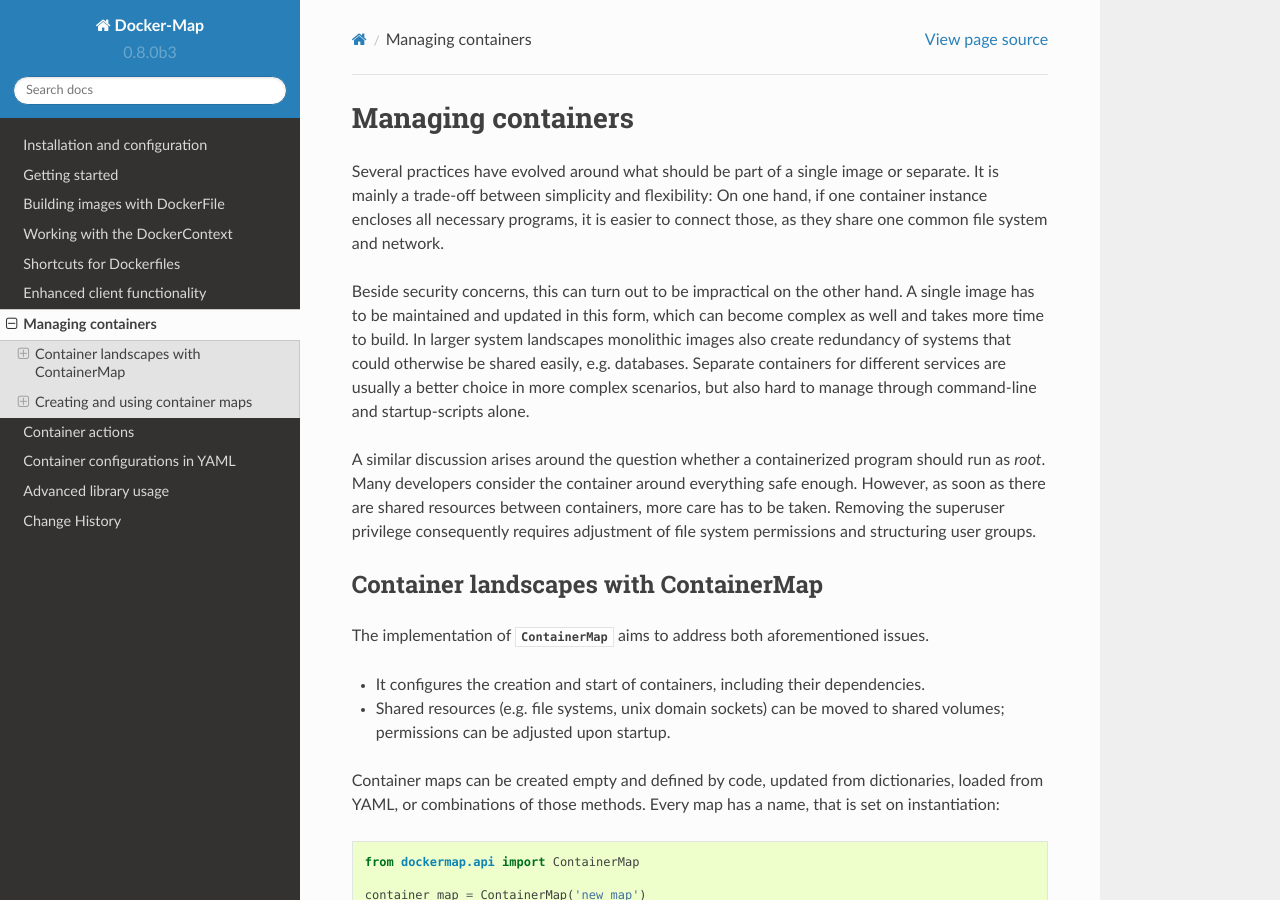
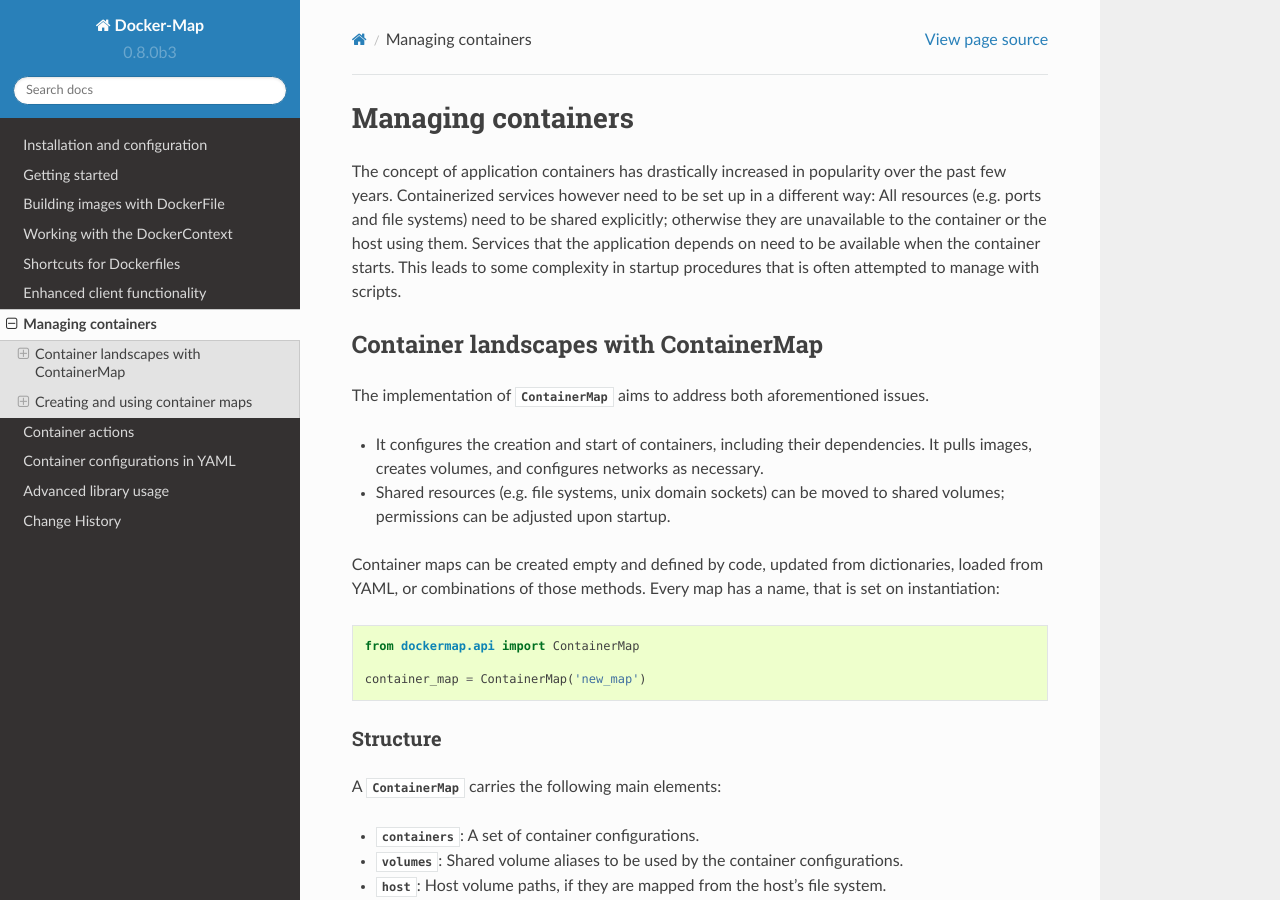
Before and after one commit to merll/docker-map, a Sphinx documentation site: the page built from docs/guide/containers/maps.rst, in a window 1280 px wide and 900 px high. Built offline with Sphinx 7.4.7 and the Read the Docs theme 2.0.0, drawn with Linux system fonts in a browser that asks for light colours.

Commit message:
Updated maps intro.

```diff
--- a/docs/guide/containers/maps.rst
+++ b/docs/guide/containers/maps.rst
@@ -2,26 +2,18 @@
 
 Managing containers
 ===================
-Several practices have evolved around what should be part of a single image or separate. It is mainly a trade-off
-between simplicity and flexibility: On one hand, if one container instance encloses all necessary programs, it is easier
-to connect those, as they share one common file system and network.
-
-Beside security concerns, this can turn out to be impractical on the other hand. A single image has to be maintained and
-updated in this form, which can become complex as well and takes more time to build. In larger system landscapes
-monolithic images also create redundancy of systems that could otherwise be shared easily, e.g. databases. Separate
-containers for different services are usually a better choice in more complex scenarios, but also hard to manage through
-command-line and startup-scripts alone.
-
-A similar discussion arises around the question whether a containerized program should run as `root`. Many developers
-consider the container around everything safe enough. However, as soon as there are shared resources between containers,
-more care has to be taken. Removing the superuser privilege consequently requires adjustment of file system permissions
-and structuring user groups.
+The concept of application containers has drastically increased in popularity over the past few years. Containerized
+services however need to be set up in a different way: All resources (e.g. ports and file systems) need to
+be shared explicitly; otherwise they are unavailable to the container or the host using them. Services that the
+application depends on need to be available when the container starts. This leads to some complexity in startup
+procedures that is often attempted to manage with scripts.
 
 Container landscapes with ContainerMap
 --------------------------------------
 The implementation of :class:`~dockermap.map.config.main.ContainerMap` aims to address both aforementioned issues.
 
-* It configures the creation and start of containers, including their dependencies.
+* It configures the creation and start of containers, including their dependencies. It pulls images, creates volumes,
+  and configures networks as necessary.
 * Shared resources (e.g. file systems, unix domain sockets) can be moved to shared volumes; permissions can be adjusted
   upon startup.
 
```
